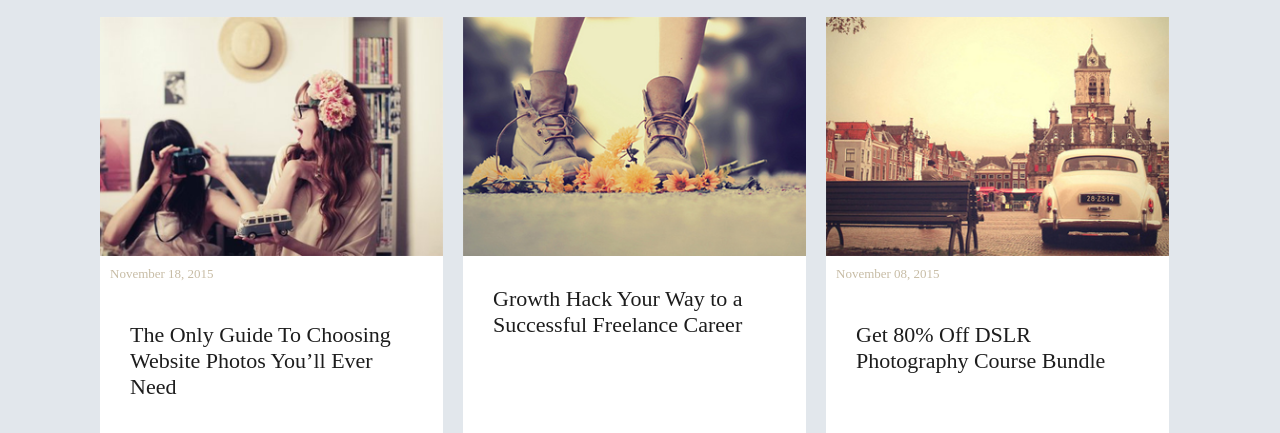
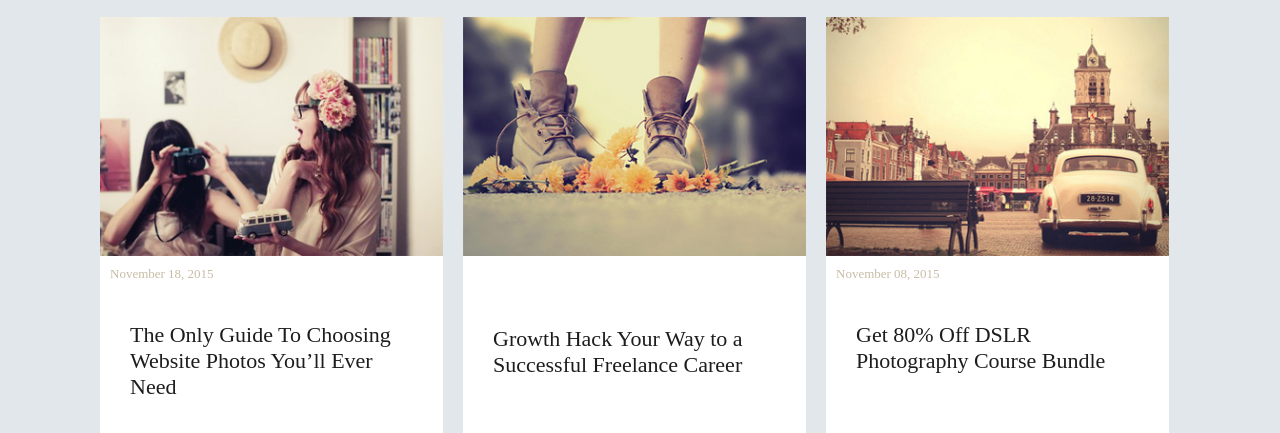
Before and after one commit to juliamilway/hometask, a plain HTML site: page lesson-08/task-02/index.html in a window 1280 px wide. Shown: the part 540-973 px from the top of the page. Drawn offline with Linux system fonts and the light colour scheme.

Commit message:
add styles for invisible_txt

```diff
--- a/lesson-08/task-02/css/style.css
+++ b/lesson-08/task-02/css/style.css
@@ -91,6 +91,10 @@
     color: #1d1d1d;
 
 }
+.invisible_txt {
+    height: 0px;
+    padding: 20px 20px;
+}
 
 .picture {
     max-width: 100%;
```
